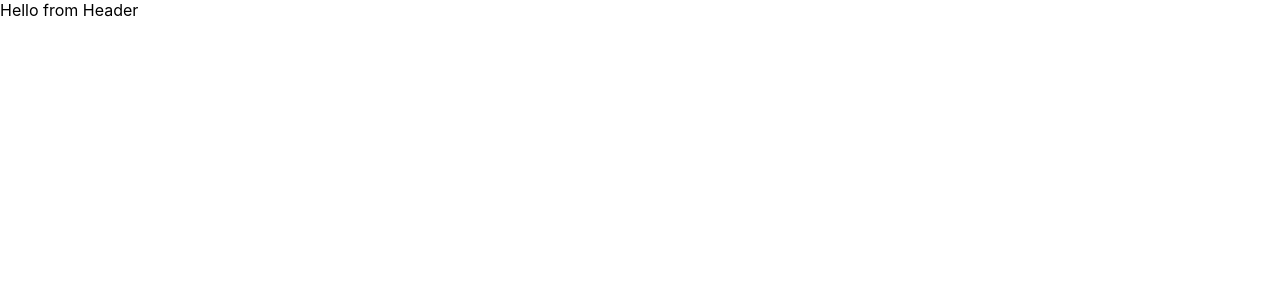
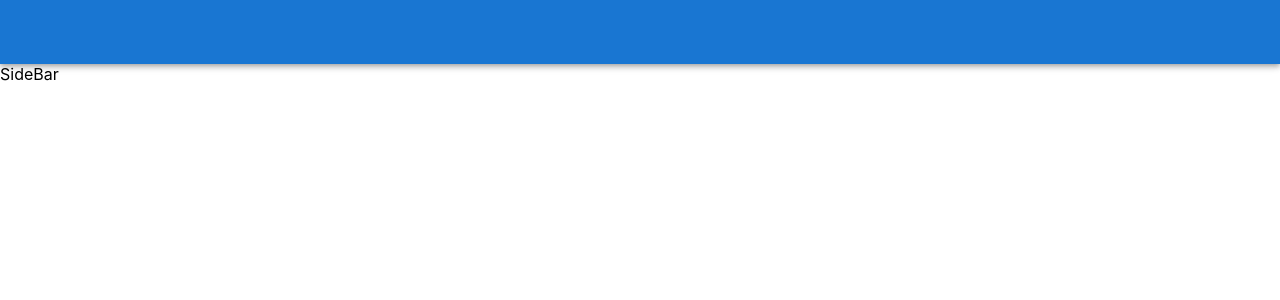
Before and after one commit to Pritam28877/Gmail-clone, a React (Create React App) app in the folder frontend/: page / in a window 1280 px wide. Shown: the top 300 px of the page. Built offline with nearby package versions, Linux system fonts and the light colour scheme.

Commit message:
add the appbar to the header

```diff
--- /dev/null
+++ b/frontend/src/components/Header.jsx
@@ -0,0 +1,16 @@
+import React from "react";
+import { AppBar, Toolbar } from "@mui/material";
+
+const Header = () => {
+  return (
+    <>
+      <AppBar position="static">
+        <Toolbar>
+
+        </Toolbar>
+      </AppBar>
+    </>
+  );
+};
+
+export default Header;
--- a/frontend/src/pages/Main.jsx
+++ b/frontend/src/pages/Main.jsx
@@ -1,9 +1,14 @@
-import React from 'react'
+import React from "react";
+import Header from "../components/Header";
+import SideBar from "../components/SideBar";
 
 const Main = () => {
   return (
-    <div>Hello from Header</div>
-  )
-}
+    <>
+      <Header />
+      <SideBar />
+    </>
+  );
+};
 
-export default Main
+export default Main;
```
Also changed, not shown: frontend/src/components/SideBar.jsx (renamed from frontend/src/pages/SideBar.jsx).
